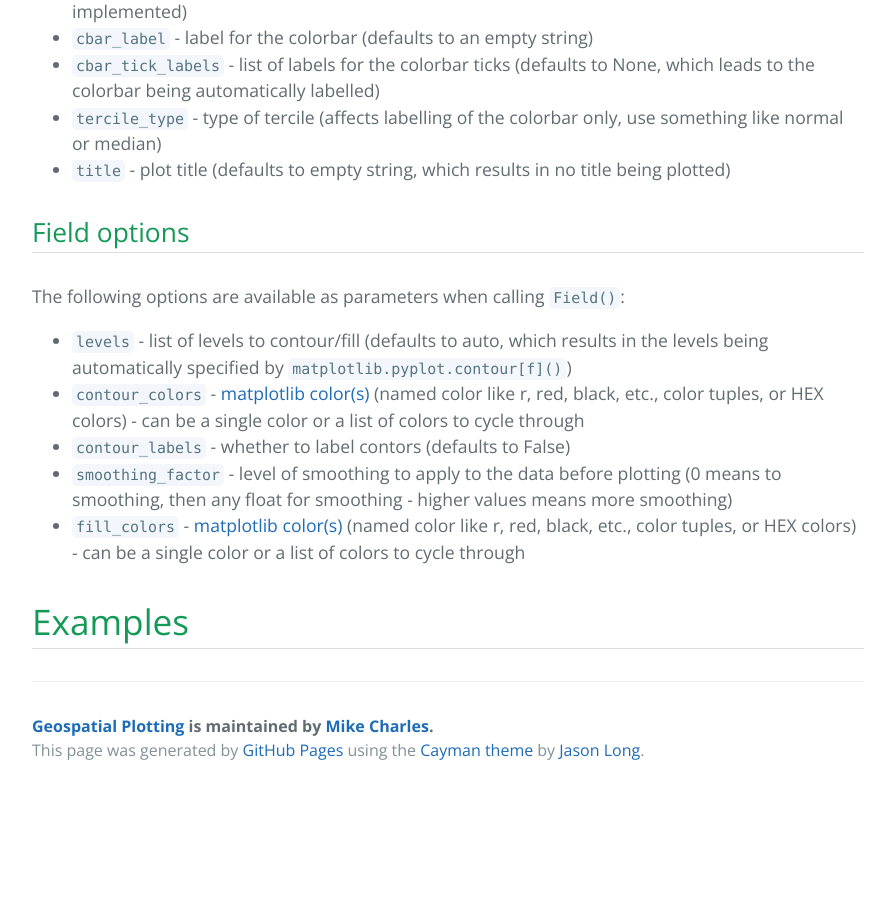
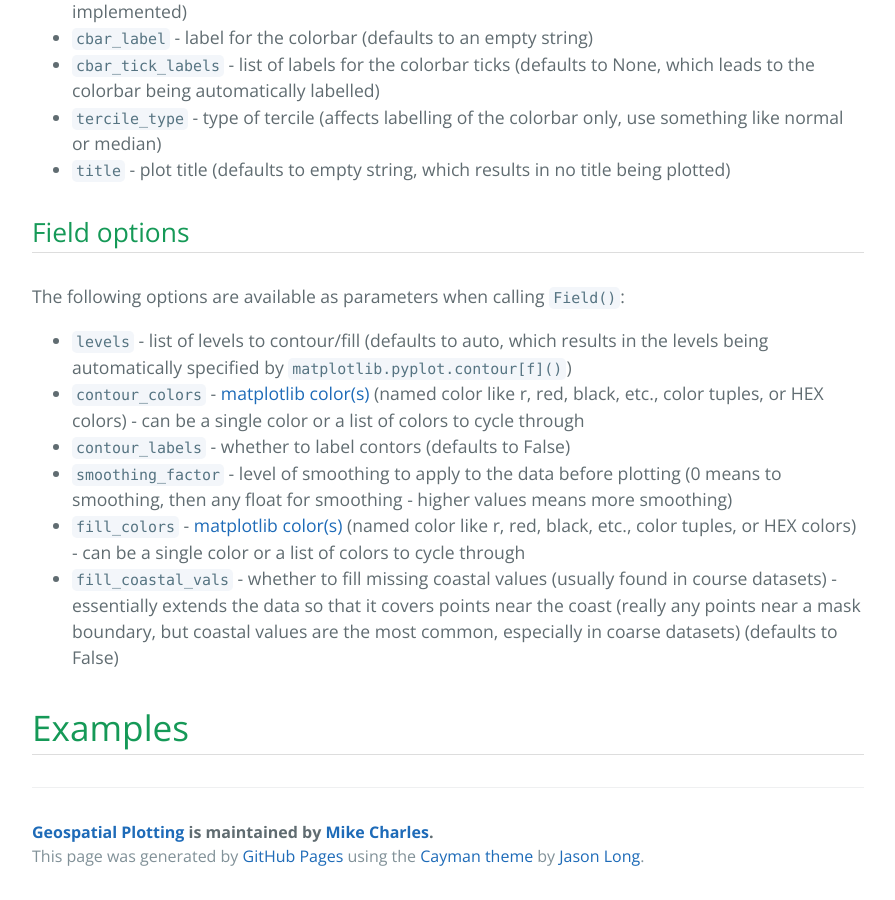
Before and after one commit to mikecharles/cpc.geoplot, a Jekyll site: the page built from docs/index.md, in a window 1280 px wide and 900 px high, scrolled down 2699 px. Shown: the whole window, without its empty margins (192-1087 px from the left). Built offline with Jekyll 4.4.1, drawn with Linux system fonts in a browser that asks for light colours; before the commit the page ends 3493 px from its top, so only the background shows below that.

Commit message:
Add fill_coastal_vals parameter documentation

```diff
--- a/docs/index.md
+++ b/docs/index.md
@@ -82,6 +82,7 @@ The following options are available as parameters when calling `Field()`:
 - `contour_labels` - whether to label contors (defaults to False)
 - `smoothing_factor` - level of smoothing to apply to the data before plotting (0 means to smoothing, then any float for smoothing - higher values means more smoothing)
 - `fill_colors` - [matplotlib color(s)](http://matplotlib.org/api/colors_api.html) (named color like r, red, black, etc., color tuples, or HEX colors) - can be a single color or a list of colors to cycle through
+- `fill_coastal_vals` - whether to fill missing coastal values (usually found in course datasets) - essentially extends the data so that it covers points near the coast (really any points near a mask boundary, but coastal values are the most common, especially in coarse datasets) (defaults to False)
 
 Examples
 ========
```
